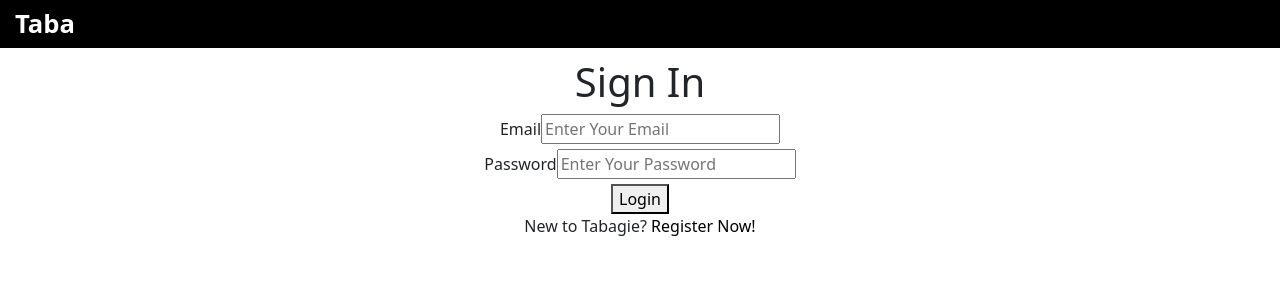
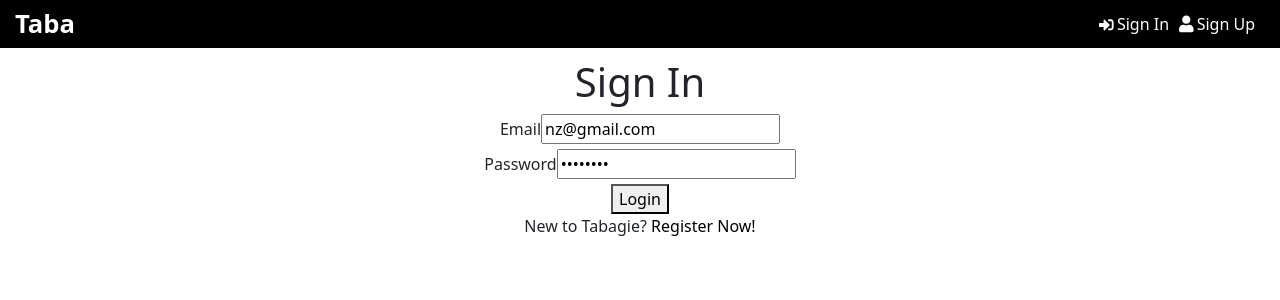
Before and after one commit to brian-pan/taba-retail, a React (Vite) app in the folder frontend/: page /login in a window 1280 px wide. Shown: the top 300 px of the page. Built offline with nearby package versions, Linux system fonts and the light colour scheme.

Commit message:
fix header buttons color issue

```diff
--- a/frontend/src/screens/LoginScreen.tsx
+++ b/frontend/src/screens/LoginScreen.tsx
@@ -12,8 +12,8 @@ import "../styles/screens/LoginScreen.scss";
 interface LoginScreenProps {}
 
 const LoginScreen: React.FunctionComponent<LoginScreenProps> = () => {
-  const [email, setEmail] = useState<string>("");
-  const [password, setPassword] = useState<string>("");
+  const [email, setEmail] = useState<string>("nz@gmail.com");
+  const [password, setPassword] = useState<string>("nz123123");
 
   const navigate = useNavigate();
   const dispatch = useDispatch();
--- a/frontend/src/styles/components/Header.scss
+++ b/frontend/src/styles/components/Header.scss
@@ -61,10 +61,17 @@ header {
   }
 }
 
+.header__links {
+  display: flex;
+}
+
 .header__link {
+  color: $text-color--primary;
   margin-right: 10px;
   text-decoration: none;
   vertical-align: text-bottom;
+  display: flex;
+  align-items: center;
 }
 
 .header__link-icon {
```
